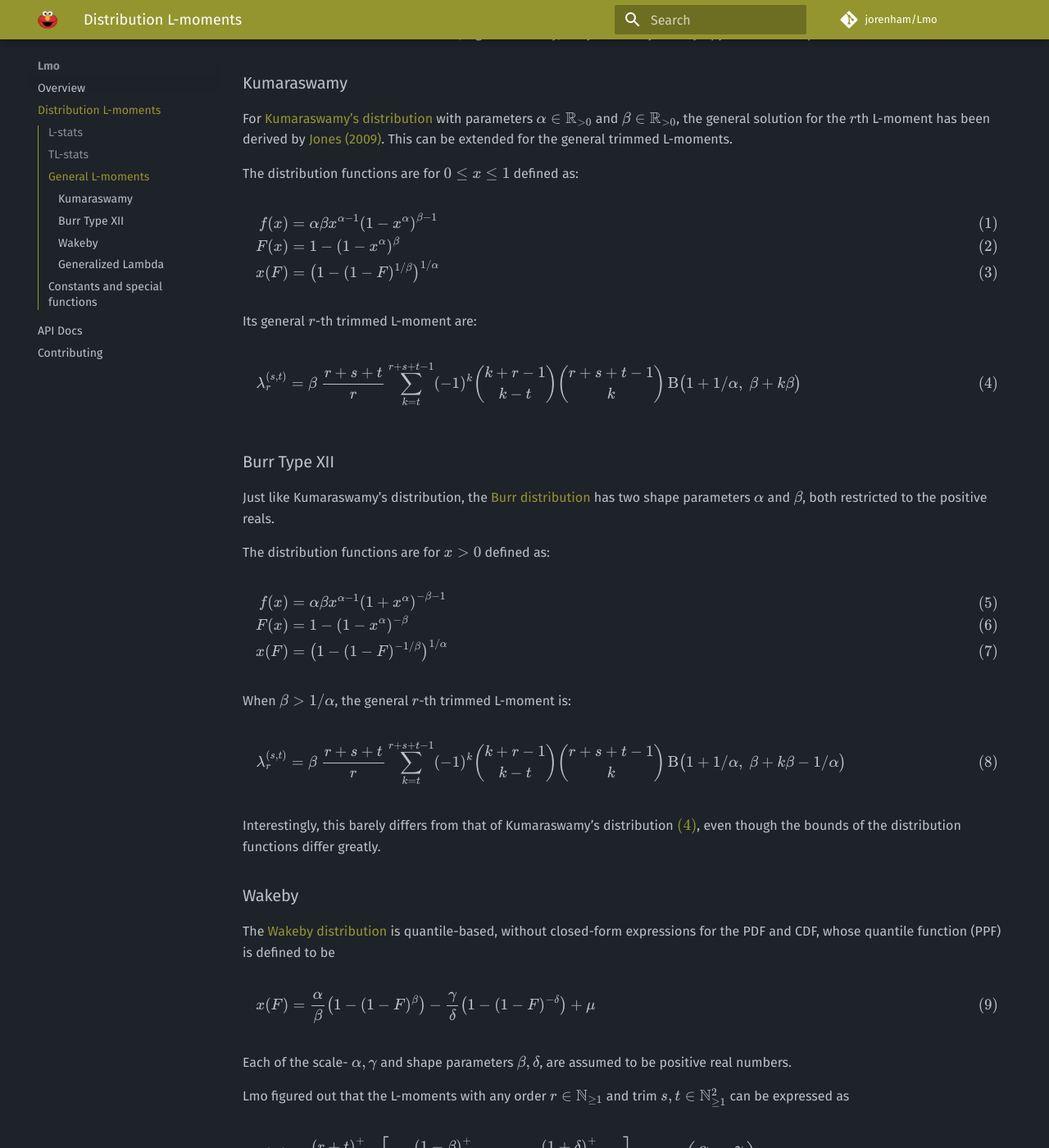
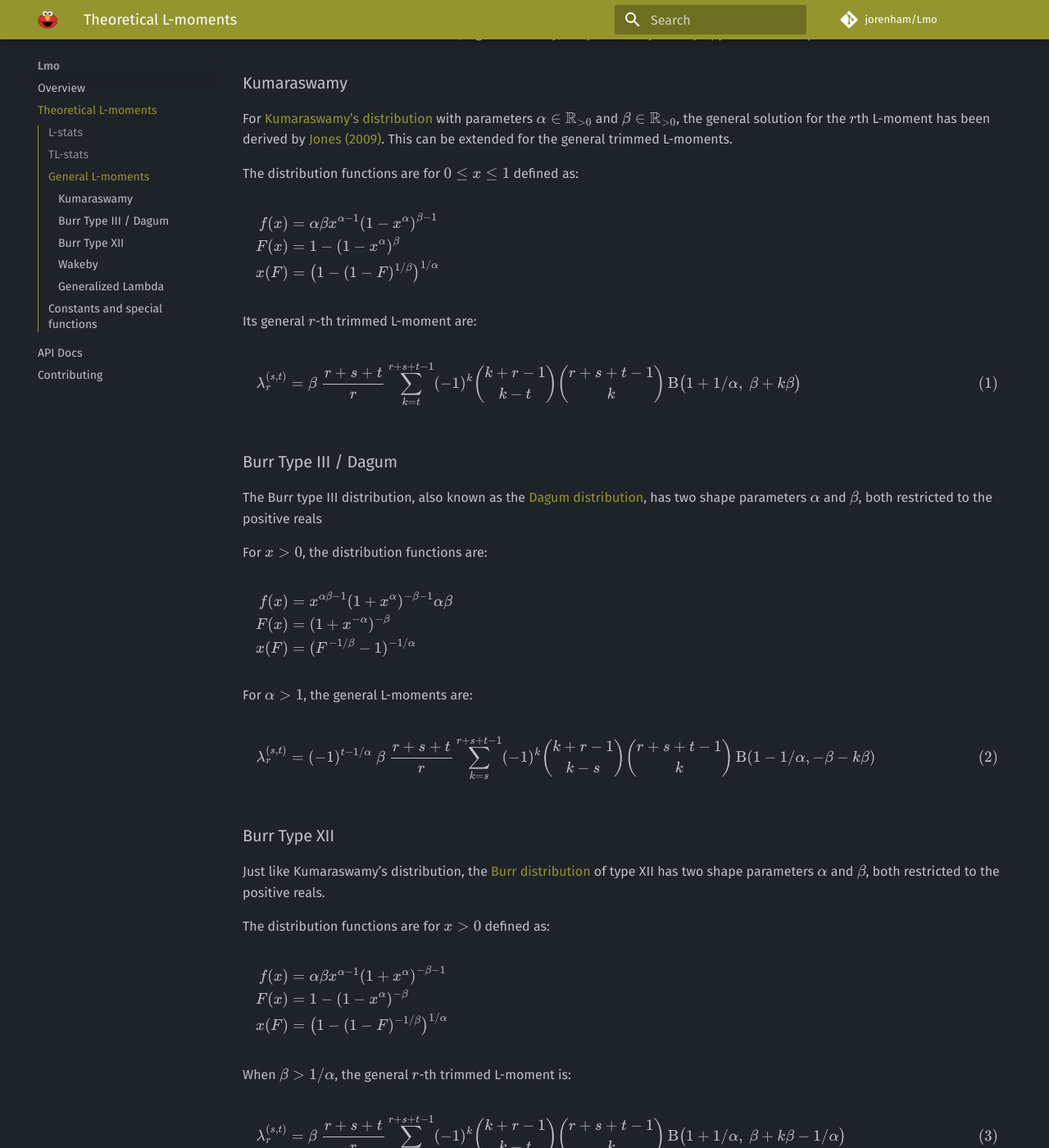
Before and after one commit to jorenham/Lmo, an MkDocs documentation site: the page built from docs/distributions.md, in a window 1280 px wide and 1400 px high, scrolled down 3485 px. Shown: the whole window at 82% size. Built offline with MkDocs 1.6.1 and Material for MkDocs 9.7.7, drawn with Linux system fonts in a browser that asks for light colours; comment, search, counter and statistics services are not loaded; some of the changed text lies outside the part shown.

Commit message:
Burr III general L-moments

```diff
--- a/docs/distributions.md
+++ b/docs/distributions.md
@@ -900,11 +900,11 @@
 The distribution functions are for \( 0 \le x \le 1 \) defined as:
 
 \[
-\begin{align}
+\begin{align*}
 f(x) &= \alpha \beta x^{\alpha-1}\left(1-x^\alpha\right)^{\beta-1} \\
 F(x) &= 1 - (1 - x^\alpha)^\beta \\
 x(F) &= \bigl(1 - (1 - F)^{1/\beta} \bigr)^{1/\alpha}
-\end{align}
+\end{align*}
 \]
 
 Its general \( r \)-th trimmed L-moment are:
@@ -923,21 +923,61 @@
     \end{equation}
 \]
 
+### Burr Type III / Dagum
+
+The Burr type III distribution, also known as the
+[Dagum distribution](https://wikipedia.org/wiki/Dagum_distribution), has two
+shape parameters \( \alpha \) and \( \beta \), both restricted to the
+positive reals
+
+For \( x > 0 \), the distribution functions are:
+
+\[
+\begin{align*}
+    f(x) &=
+        x^{\alpha \beta - 1}
+        (1 + x^\alpha)^{-\beta-1}
+        \alpha \beta \\
+    F(x) &=
+        (1 + x^{-\alpha})^{-\beta} \\
+    x(F) &=
+        (F^{-1 / \beta} - 1)^{-1 / \alpha}
+\end{align*}
+\]
+
+For \( \alpha > 1 \), the general L-moments are:
+
+\[
+\begin{equation}
+    \tlmoment{s,t}{r} =
+        (-1)^{t - 1 / \alpha} \
+        \beta \
+        \frac{r + s + t}{r}
+        \sum_{k = s}^{r + s + t - 1}
+            (-1)^{k}
+            \binom{k + r - 1}{k - s}
+            \binom{r + s + t - 1}{k}
+            \B(1 - 1 / \alpha, -\beta - k \beta)
+    \label{eq:lr_burr3}
+\end{equation}
+\]
+
+
 ### Burr Type XII
 
 Just like Kumaraswamy's distribution, the
-[Burr distribution](https://wikipedia.org/wiki/Burr_distribution) has two
-shape parameters \( \alpha \) and \( \beta \), both restricted to the
+[Burr distribution](https://wikipedia.org/wiki/Burr_distribution) of type XII
+has two shape parameters \( \alpha \) and \( \beta \), both restricted to the
 positive reals.
 
 The distribution functions are for \( x > 0 \) defined as:
 
 \[
-\begin{align}
+\begin{align*}
     f(x) &= \alpha \beta x^{\alpha-1} \left(1 + x^\alpha\right)^{-\beta-1} \\
     F(x) &= 1 - (1 - x^\alpha)^{-\beta} \\
     x(F) &= \bigl(1 - (1 - F)^{-1/\beta} \bigr)^{1/\alpha}
-\end{align}
+\end{align*}
 \]
 
 When \( \beta > 1 / \alpha \), the general \( r \)-th trimmed L-moment is:
@@ -967,12 +1007,10 @@
 quantile function (PPF) is defined to be
 
 \[
-\begin{equation}
-    x(F) =
-        \frac \alpha \beta \bigl(1 - (1 - F)^\beta\bigr)
-        - \frac \gamma \delta \bigl(1 - (1 - F)^{-\delta}\bigr)
-        + \mu
-\end{equation}
+x(F) =
+    \frac \alpha \beta \bigl(1 - (1 - F)^\beta\bigr)
+    - \frac \gamma \delta \bigl(1 - (1 - F)^{-\delta}\bigr)
+    + \mu
 \]
 
 Each of the scale- \( \alpha, \gamma \) and shape parameters
@@ -1033,11 +1071,9 @@
 or CDF. Instead, it is defined through its PPF:
 
 \[
-\begin{equation}
-    x(F)
-        = \alpha \boxcox{F}{\beta}
-        - \gamma \boxcox{-F}{\delta}
-\end{equation}
+x(F)
+    = \alpha \boxcox{F}{\beta}
+    - \gamma \boxcox{-F}{\delta}
 \]
 
 Although its central product moments have no closed-form expression, the
--- a/mkdocs.yml
+++ b/mkdocs.yml
@@ -10,7 +10,7 @@
 
 nav:
   - Overview: index.md
-  - Distribution L-moments: distributions.md
+  - Theoretical L-moments: distributions.md
   - API Docs: api.md
   - Contributing: contributing.md
 
```
Also changed, not shown: other parts of docs/distributions.md (+1 -1 lines).
